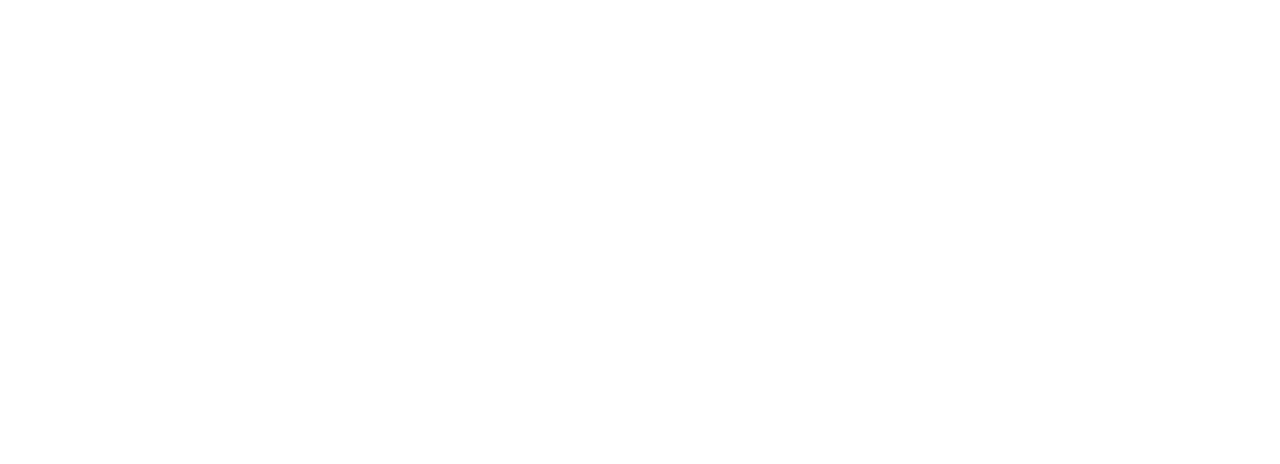
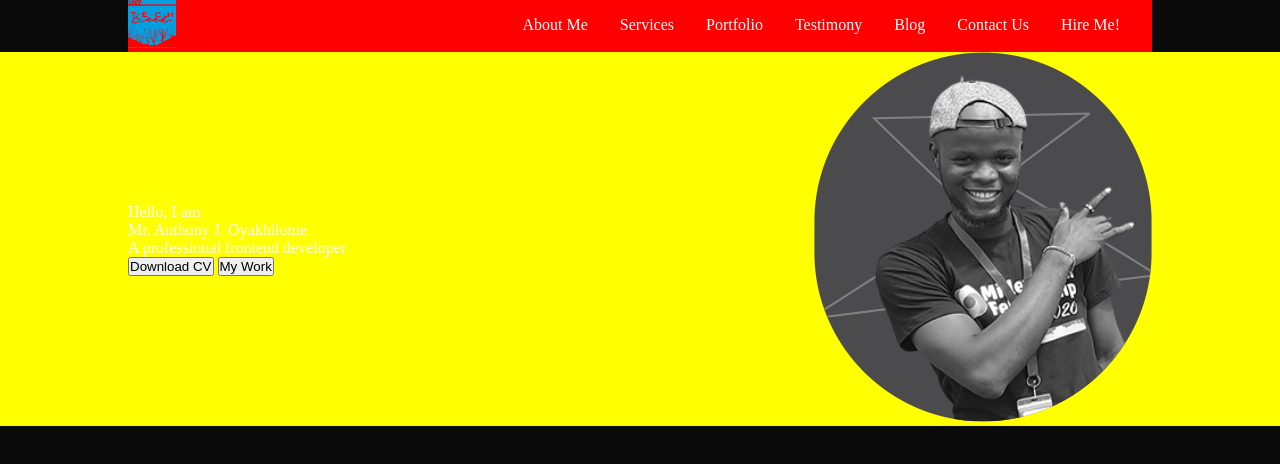
Before and after one commit to oyakhilomee/Portfolio-2, a plain HTML site: page index.html in a window 1280 px wide. Drawn offline with Linux system fonts and the light colour scheme.

Commit message:
working on landing

```diff
--- a/index.html
+++ b/index.html
@@ -6,5 +6,48 @@
     <link rel="stylesheet" href="/styles/home.css" />
     <title>Anthony Oyakhilome Justice</title>
   </head>
-  <body></body>
+  <body>
+    <header>
+      <div class="content-wrap">
+        <nav class="navbar">
+          <div class="brand-logo">
+            <img src="/assets/techcreek logo.png" class="brandimg" alt="" />
+          </div>
+          <ul class="nav-ul">
+            <li class="nav-li">About Me</li>
+            <li class="nav-li">Services</li>
+            <li class="nav-li">Portfolio</li>
+            <li class="nav-li">Testimony</li>
+            <li class="nav-li">Blog</li>
+            <li class="nav-li">Contact Us</li>
+            <li class="nav-li">Hire Me!</li>
+          </ul>
+        </nav>
+      </div>
+    </header>
+
+    <section id="landing">
+      <div class="content-wrap">
+        <div class="landing-container">
+          <div class="landing-left">
+            <div class="caption-div"><p>Hello, I am</p></div>
+            <p>Mr. Anthony J. Oyakhilome</p>
+            <p class="description-text">A professional frontend developer</p>
+            <div class="cta-btns">
+              <button class="download-cv">Download CV</button>
+              <button class="my-work">My Work</button>
+            </div>
+            <!-- End of cta-btns-->
+          </div>
+          <!-- End of landing-left-->
+          <div class="landing-right">
+            <img src="/assets/oyas11.png" alt="" />
+          </div>
+          <!-- End of landing-right-->
+        </div>
+        <!-- End of landing-container-->
+      </div>
+      <!-- End of content-wrap-->
+    </section>
+  </body>
 </html>
--- a/styles/home.scss
+++ b/styles/home.scss
@@ -0,0 +1,67 @@
+// Variables
+
+*,
+html {
+  padding: 0;
+  margin: 0;
+}
+
+a {
+  text-decoration: none;
+}
+
+a:hover {
+  text-decoration: none;
+}
+
+li {
+  list-style: none;
+}
+
+body {
+  background-color: #0a0a0a;
+  color: #fff;
+}
+
+// Header style
+
+.content-wrap {
+  width: 100%;
+  max-width: 80%;
+  margin: auto;
+}
+
+.navbar {
+  background-color: red;
+  display: flex;
+  justify-content: space-between;
+  //   justify-content: space-around;
+}
+
+.brandimg {
+  width: 3rem;
+  height: 3rem;
+}
+
+.nav-ul {
+  display: flex;
+  justify-content: flex-end;
+}
+
+.nav-li {
+  padding-right: 2rem;
+  padding-top: 1rem;
+}
+
+// Start of landing section
+
+#landing {
+  background-color: yellow;
+}
+
+.landing-container {
+  display: flex;
+
+  justify-content: space-between;
+  align-items: center;
+}
```
Also changed, not shown: assets/oyas11.png (added), assets/techcreek logo.png (added), styles/home.css, 1 other file.
